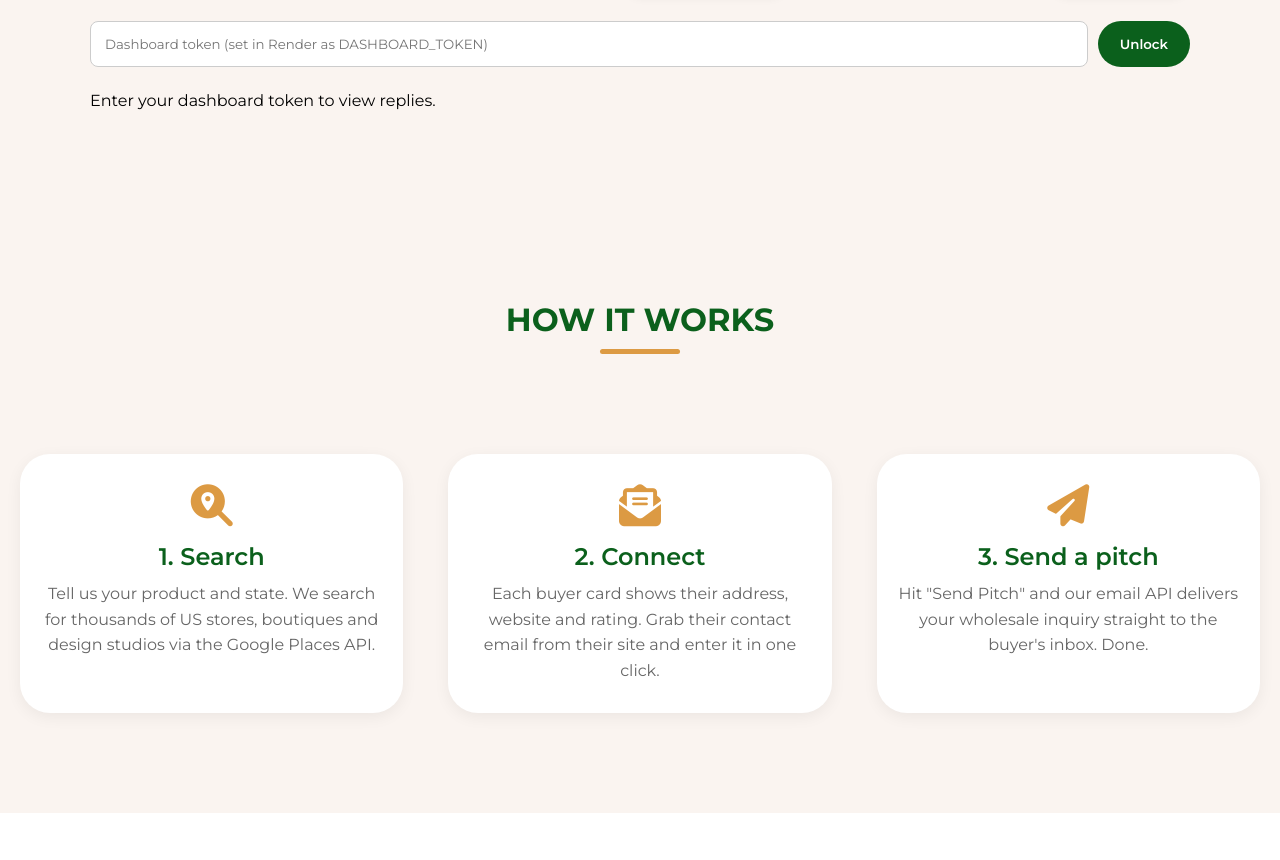
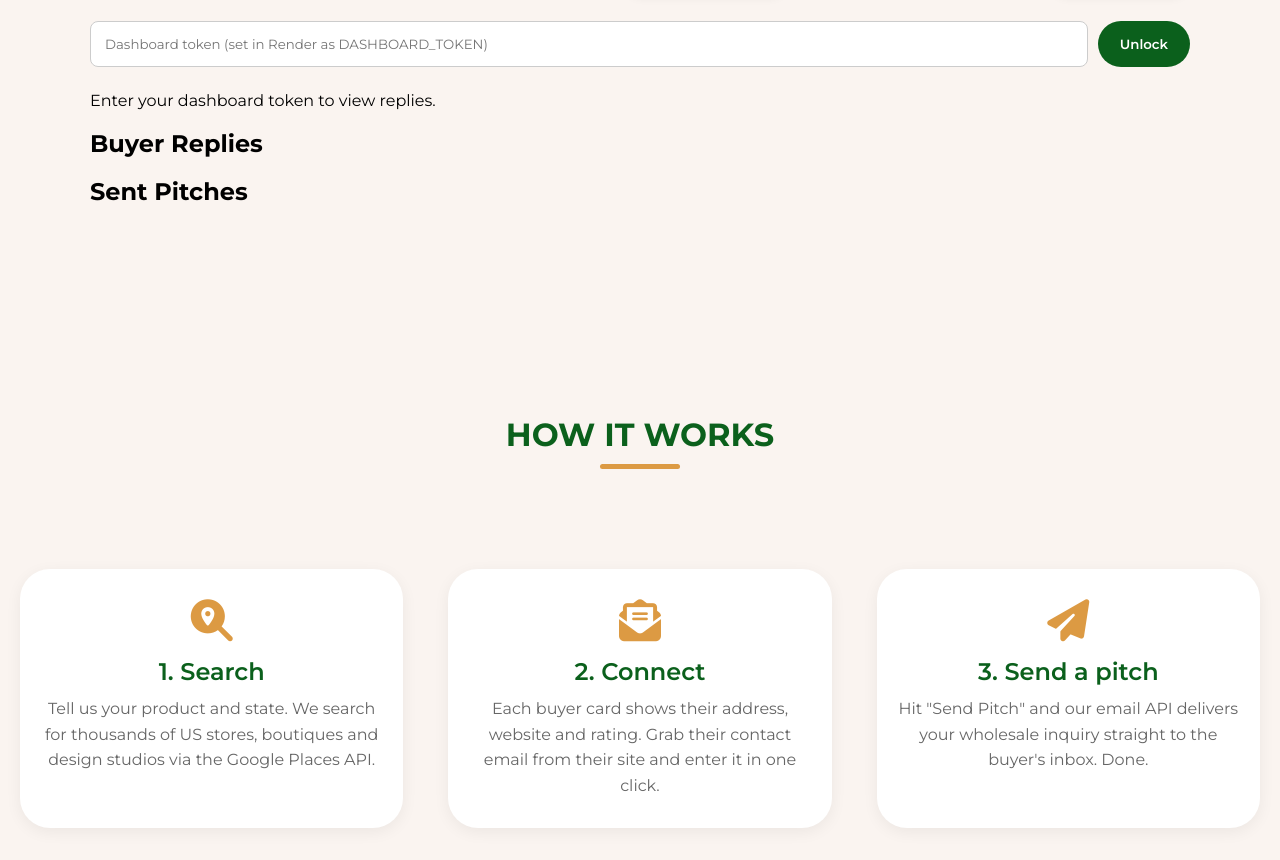
Before and after one commit to Azares-hara/Buyer-finder, a website: page index.html in a window 1280 px wide. Shown: the part 2080-2940 px from the top of the page. Drawn offline with Linux system fonts and the light colour scheme.

Commit message:
Add dashboard panels for Buyer Replies and Sent Pitches

```diff
--- a/index.html
+++ b/index.html
@@ -155,6 +155,19 @@
         </div>
 
         <p id="status-line"></p>
+        <div class="dashboard-grid">
+
+<div class="dashboard-panel">
+<h2>Buyer Replies</h2>
+<div id="reply-list"></div>
+</div>
+
+<div class="dashboard-panel">
+<h2>Sent Pitches</h2>
+<div id="pitch-list"></div>
+</div>
+
+</div>
         <div id="reply-list"></div>
       </div>
     </section>
```
